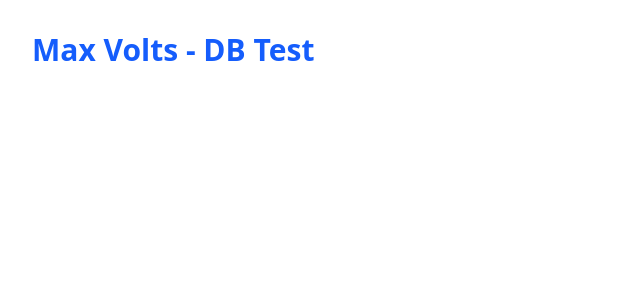
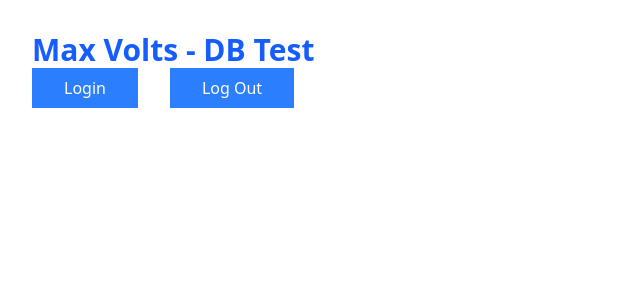
Before and after one commit to matt-powelldev2784/max-volts-spa, a React (Vite) app: page / in a window 1280 px wide. Shown: the top 300 px of the page, without its empty margins (0-640 px from the left). Built offline with nearby package versions, Linux system fonts and the light colour scheme; no server answers; the database is empty.

Commit message:
feat: setup supabase auth

```diff
--- a/src/App.tsx
+++ b/src/App.tsx
@@ -18,9 +18,29 @@ const Home = () => {
     if (data) setClients(data);
   };
 
+  const login = async () => {
+    await supabase.auth.signInWithOAuth({
+      provider: 'google',
+      options: { redirectTo: `${window.location.origin}/about` },
+    });
+  };
+
+  const logOut = async () => {
+    await supabase.auth.signOut();
+  };
+
   return (
     <div className="p-8">
       <h1 className="text-3xl font-bold text-blue-600">Max Volts - DB Test</h1>
+      <div className="flex gap-8">
+        <button className="bg-blue-500 text-white px-8 py-2" onClick={login}>
+          Login
+        </button>
+
+        <button className="bg-blue-500 text-white px-8 py-2" onClick={logOut}>
+          Log Out
+        </button>
+      </div>
     </div>
   );
 };
```
